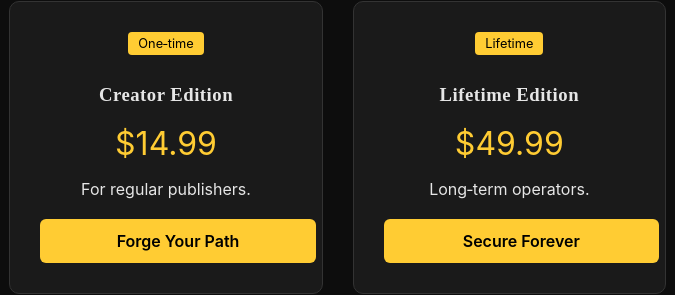
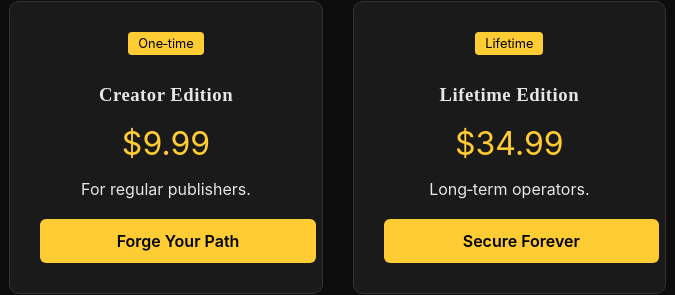
Before and after one commit to Pheartok/pheartok.github.io, a plain HTML site: page index.html in a window 1280 px wide. Shown: the part 1479-1774 px from the top of the page, 474-1149 px from the left. Drawn offline with Linux system fonts and the light colour scheme.

Commit message:
Fixing pricing consistency across grid and modal

```diff
--- a/index.html
+++ b/index.html
@@ -330,7 +330,7 @@
         <div class="plan">
           <div class="plan-badge">One‑time</div>
           <h3>Creator Edition</h3>
-          <div class="plan-price">$14.99</div>
+          <div class="plan-price">$9.99</div>
           <p>For regular publishers.</p>
           <a href="https://www.paypal.com/ncp/payment/N7DSS9WZHPH7A" class="plan-cta">Forge Your Path</a>
         </div>
@@ -338,7 +338,7 @@
         <div class="plan">
           <div class="plan-badge">Lifetime</div>
           <h3>Lifetime Edition</h3>
-          <div class="plan-price">$49.99</div>
+          <div class="plan-price">$34.99</div>
           <p>Long‑term operators.</p>
           <a href="https://www.paypal.com/ncp/payment/9MJW4LZCAAGEW" class="plan-cta">Secure Forever</a>
         </div>
```
